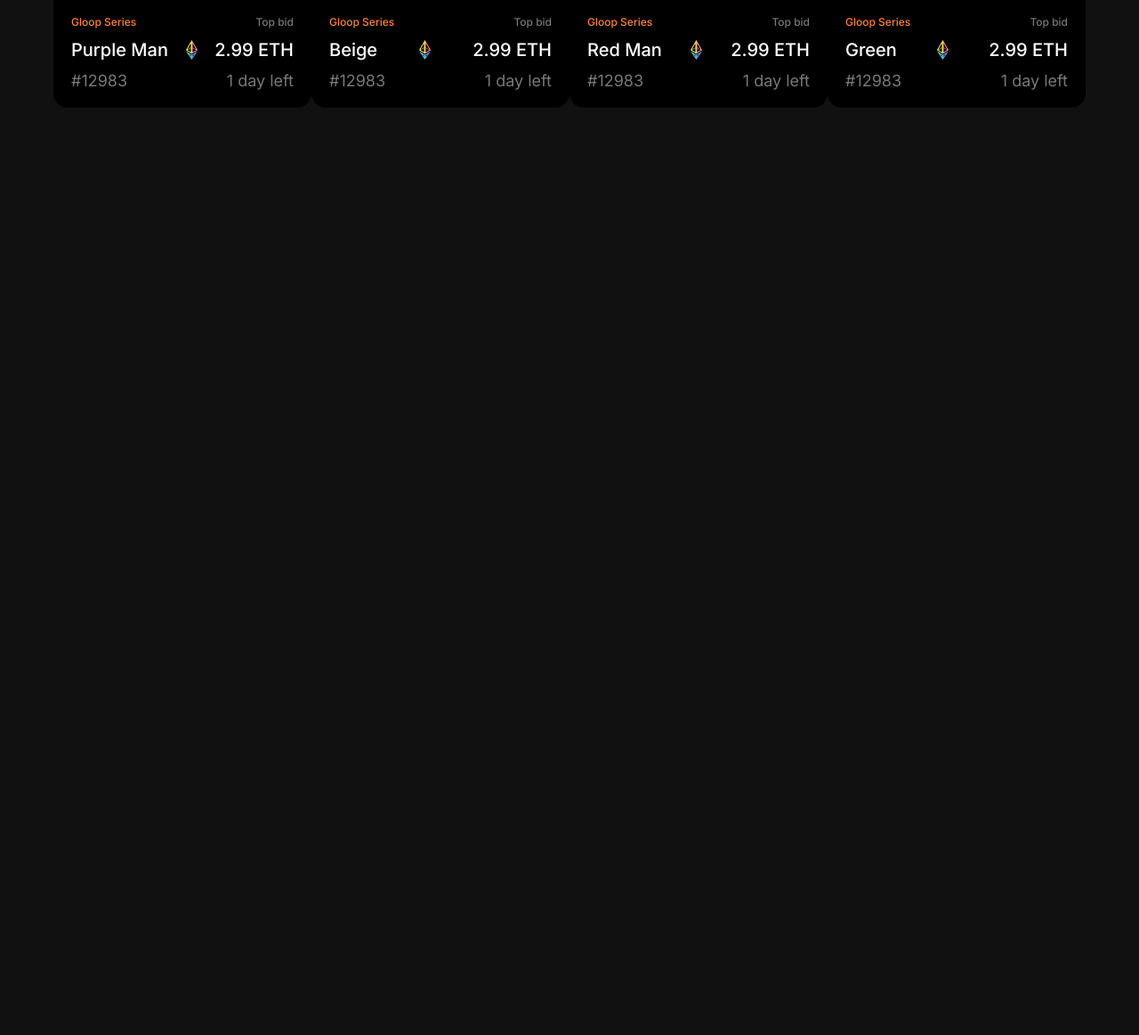
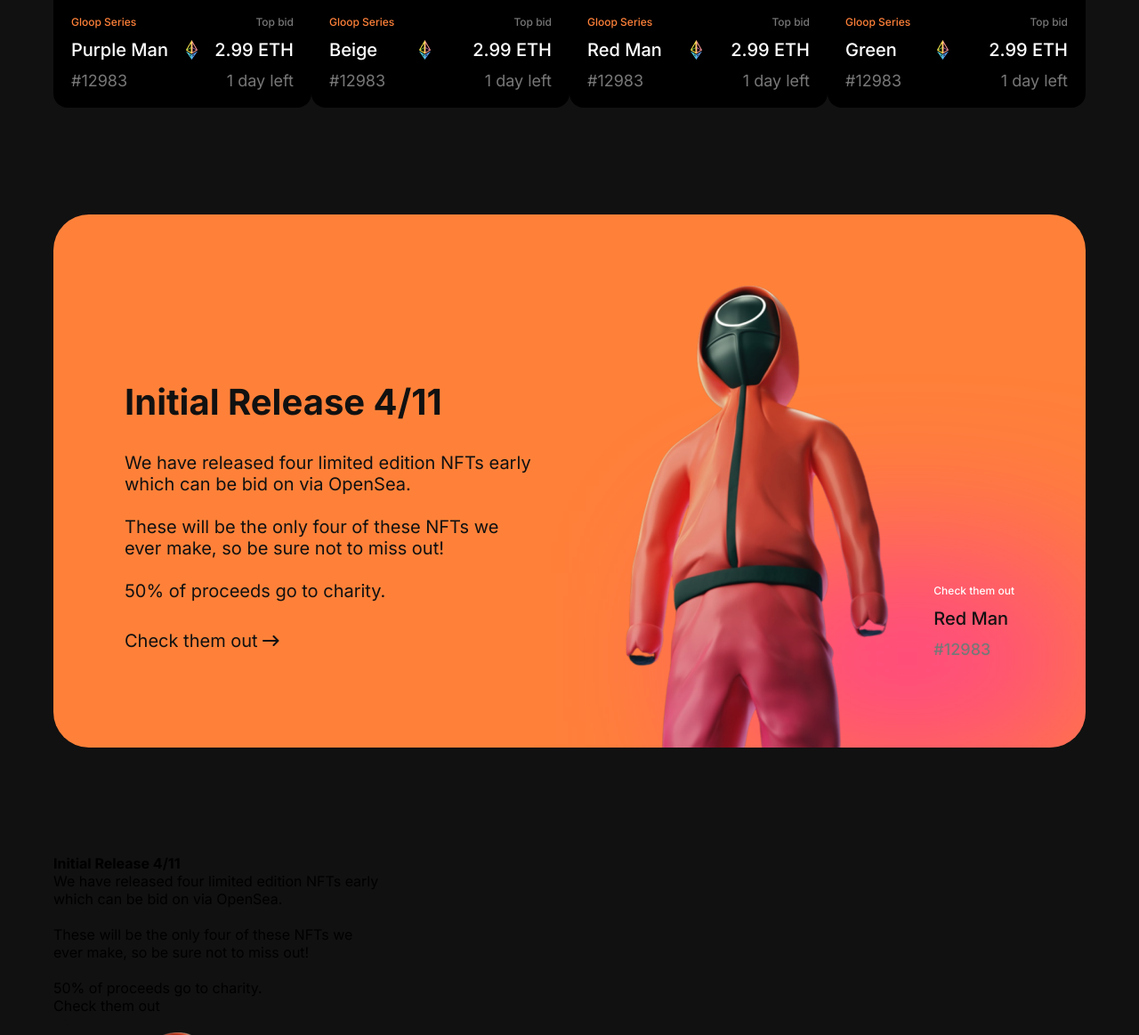
Before and after one commit to MuhammadaminAbbosov/NFT-landing-page, a plain HTML site: page index.html in a window 1280 px wide. Shown: the part 1848-3011 px from the top of the page at 89% size. Before the commit the page ends 2139 px from the top, so only its background shows below. Drawn offline with Linux system fonts and the light colour scheme.

Commit message:
section-3 add

```diff
--- a/index.html
+++ b/index.html
@@ -1,5 +1,6 @@
 <!DOCTYPE html>
 <html lang="en">
+
 <head>
     <meta charset="UTF-8">
     <meta http-equiv="X-UA-Compatible" content="IE=edge">
@@ -10,6 +11,7 @@
     <link rel="shortcut icon" href="./assets/icons/ico.svg" type="image/x-icon">
     <title>NFT / Landing page</title>
 </head>
+
 <body>
     <section class="section-1">
         <header>
@@ -198,7 +200,59 @@
     </section>
 
     <section class="section-3">
+        <div class="left-text">
+            <b>Initial Release 4/11</b>
+            <p>
+                We have released four limited edition NFTs early <br> which can be bid on via
+                <span>OpenSea.</span><br><br>
+                These will be the only four of these NFTs we <br> ever make, so be sure not to miss out! <br><br>
+                50% of proceeds go to charity.
+            </p>
+            <div>
+                <p>Check them out</p>
+                <img src="./assets/icons/right.svg" alt="">
+            </div>
+        </div>
 
+        <div class="right-img">
+            <img src="./assets/images/sc-4.png" alt="">
+            <div>
+                <p>Check them out</p>
+                <p>Red Man</p>
+                <p>#12983</p>
+            </div>
+        </div>
+
+        <div class="back"></div>
+    </section>
+
+    <section class="section-4">
+
+        <div class="left-text">
+            <b>Initial Release 4/11</b>
+            <p>
+                We have released four limited edition NFTs early <br> which can be bid on via
+                <span>OpenSea.</span><br><br>
+                These will be the only four of these NFTs we <br> ever make, so be sure not to miss out! <br><br>
+                50% of proceeds go to charity.
+            </p>
+            <div>
+                <p>Check them out</p>
+                <img src="./assets/icons/right.svg" alt="">
+            </div>
+        </div>
+
+        <div class="right-img">
+            <img src="./assets/images/sc-4.png" alt="">
+            <div>
+                <p>Check them out</p>
+                <p>Red Man</p>
+                <p>#12983</p>
+            </div>
+        </div>
+
+        <div class="back"></div>
     </section>
 </body>
+
 </html>
--- a/style/sections/_section-3.scss
+++ b/style/sections/_section-3.scss
@@ -1,3 +1,80 @@
 .section-3  {
     margin: 120px 0;
+    width: 100%;
+    background-color: #FF8139;
+    position: relative;
+    overflow: hidden;
+    display: flex;
+    align-items: center;
+    justify-content: space-between;
+    border-radius: 40px;
+
+    .back {
+        position: absolute;
+        right: 0;
+        bottom: 0;
+        width: 400px;
+        height: 200px;
+        background-color: #FF3998;
+        filter: blur(100px);
+    }
+
+    padding: 80px 80px 0 80px;
+    .left-text {
+        display: flex;
+        flex-direction: column;
+        gap: 32px;
+        b {
+            font-size: 40px;
+            line-height: 48px;
+            color: #111111;
+        }
+
+        p {
+            font-size: 20px;
+            color: #111111;
+        }
+
+        div {
+            display: flex;
+            align-items: center;
+            gap: 5px;
+            cursor: pointer;
+
+            p  {
+                color: #111111;
+            }
+        }
+    }
+
+    .right-img {
+        position: relative;
+        z-index: 2;
+        display: flex;
+        align-items: flex-end;
+
+        div {
+            margin-left: 50px;
+            margin-bottom: 100px;
+            p {
+                font-weight: 500;
+                &:nth-child(1) {
+                    font-size: 12px;
+                    color: white;
+                    padding-bottom: 12px;
+                }
+
+                &:nth-child(2) {
+                    font-size: 20px;
+                    color: #111111;
+                    padding-bottom: 12px;
+                }
+
+                &:nth-child(3) {
+                    font-size: 18px;
+                    color: #777;
+                }
+            }
+        }
+    }
 }
```
Also changed, not shown: assets/icons/right.svg (added), style/main.css, 1 other file.
